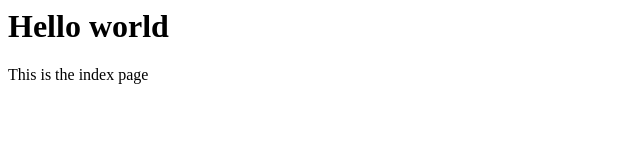
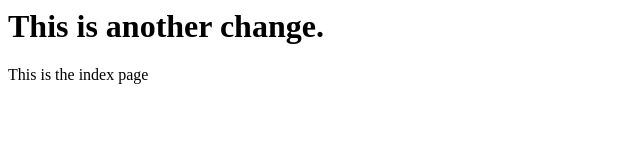
Before and after one commit to badabam/personal-website2, a plain HTML site: page src/index.html in a window 1280 px wide. Shown: the whole page, without its empty margins (0-640 px from the left). Drawn offline with Linux system fonts and the light colour scheme.

Commit message:
Update main headline

```diff
--- a/src/index.html
+++ b/src/index.html
@@ -1,2 +1,2 @@
-<h1>Hello world</h1>
+<h1>This is another change.</h1>
 <p>This is the index page</p>
```
